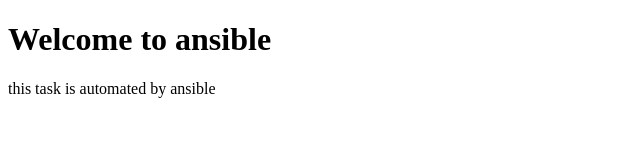
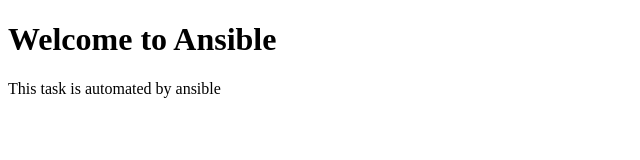
Before and after one commit to milesmorales4u/ansible-class02, a plain HTML site: page index.html in a window 1280 px wide. Shown: the full height of the page, 0-640 px from the left. Drawn offline with Linux system fonts and the light colour scheme.

Commit message:
Index for basic web deployment

```diff
--- a/index.html
+++ b/index.html
@@ -2,8 +2,8 @@
 <html>
 <body>
 
-<h1>Welcome to ansible</h1>
-<p>this task is automated by ansible</p>
+<h1>Welcome to Ansible</h1>
+<p>This task is automated by ansible</p>
 
 </body>
 </html>
```
